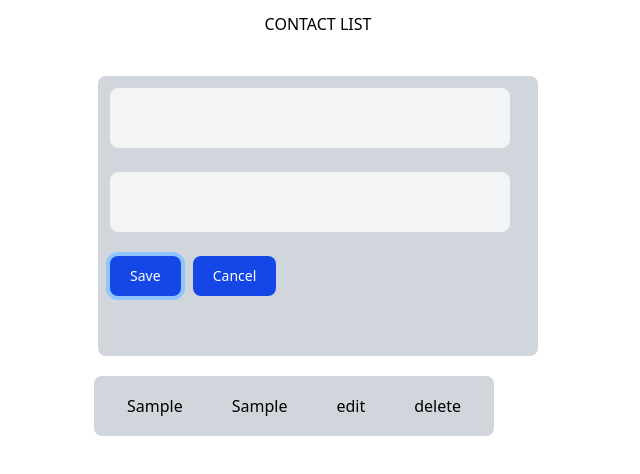
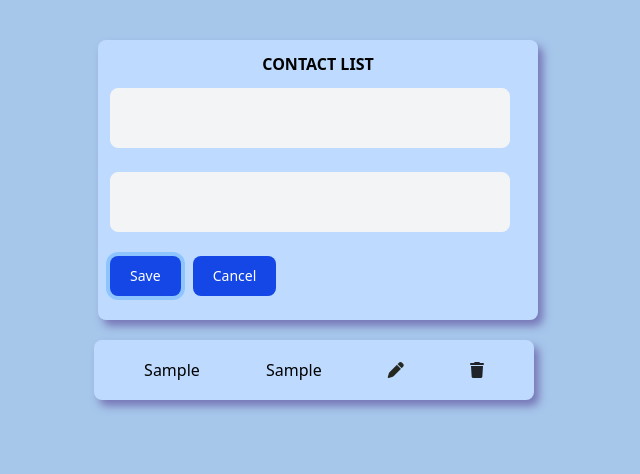
Before and after one commit to aiswaryap03/contactList, a plain HTML site: page index.html in a window 1280 px wide. Both pictures are taken after typing "Sample", "Sample" into the empty fields and a click on the button "Save". Shown: the whole page, without its empty margins (322-962 px from the left). Drawn offline with nearby package versions, Linux system fonts and the light colour scheme; a web font is replaced by a local one.

Commit message:
Contact modified

```diff
--- a/index.html
+++ b/index.html
@@ -18,10 +18,11 @@
     <script src="./script.js"></script>
 </head>
 
-<body>
-    <h4 class="text-center pt-3">CONTACT LIST</h4>
+<body style="background-color: rgba(124, 171, 224, 0.673);">
+
     <div class="flex justify-center pt-10">
-        <div class="block w-110 h-70 bg-gray-300 p-3 border-gray-100 rounded-lg">
+        <div class="block w-110 h-70 bg-blue-200 p-3 border-gray-100 rounded-lg" style="box-shadow: rgb(119, 119, 183) 5px 6px 8px;">
+            <h4 class="text-center pb-3" style="font-weight: bold;">CONTACT LIST</h4>
             <input type="text" placeholder="Name" id="names"
                 class="block w-100 h-15 bg-gray-100 border border-gray-100 rounded-lg">
             <br>
--- a/script.js
+++ b/script.js
@@ -9,11 +9,11 @@ function addContact() {
     else {
         let li = document.createElement('li')
         li.innerHTML = `
-        <div class="flex justify-evenly items-center gap-4 block w-100 h-15 bg-gray-300 border-gray-300 rounded-lg">
+        <div class="flex justify-evenly items-center gap-4 block w-110 h-15 bg-blue-200 border-blue-300 rounded-lg" style="box-shadow: rgb(119, 119, 183) 5px 6px 8px;">
         <span class="textname">${taskName}</span>
         <span class ="textphone">${taskPhn}</span>
-        <button type="button" onclick="editTask(this)">edit</button>
-        <button type="button" onclick="deleteTask(this)">delete</button>
+        <button type="button" onclick="editTask(this)"><i class="fa-solid fa-pen" style="color: #242821ff;"></i></button>
+        <button type="button" onclick="deleteTask(this)"><i class="fa-solid fa-trash" style="color: #202327;"></i></button>
         </div>
         `
         taskList = document.querySelector('.taskList')
@@ -48,6 +48,7 @@ function editTask(button) {
 
 function deleteTask(button)
 {
+  alert("Are you sure you want to delete")
   li=button.closest('li')
   li.remove()
 }
```
